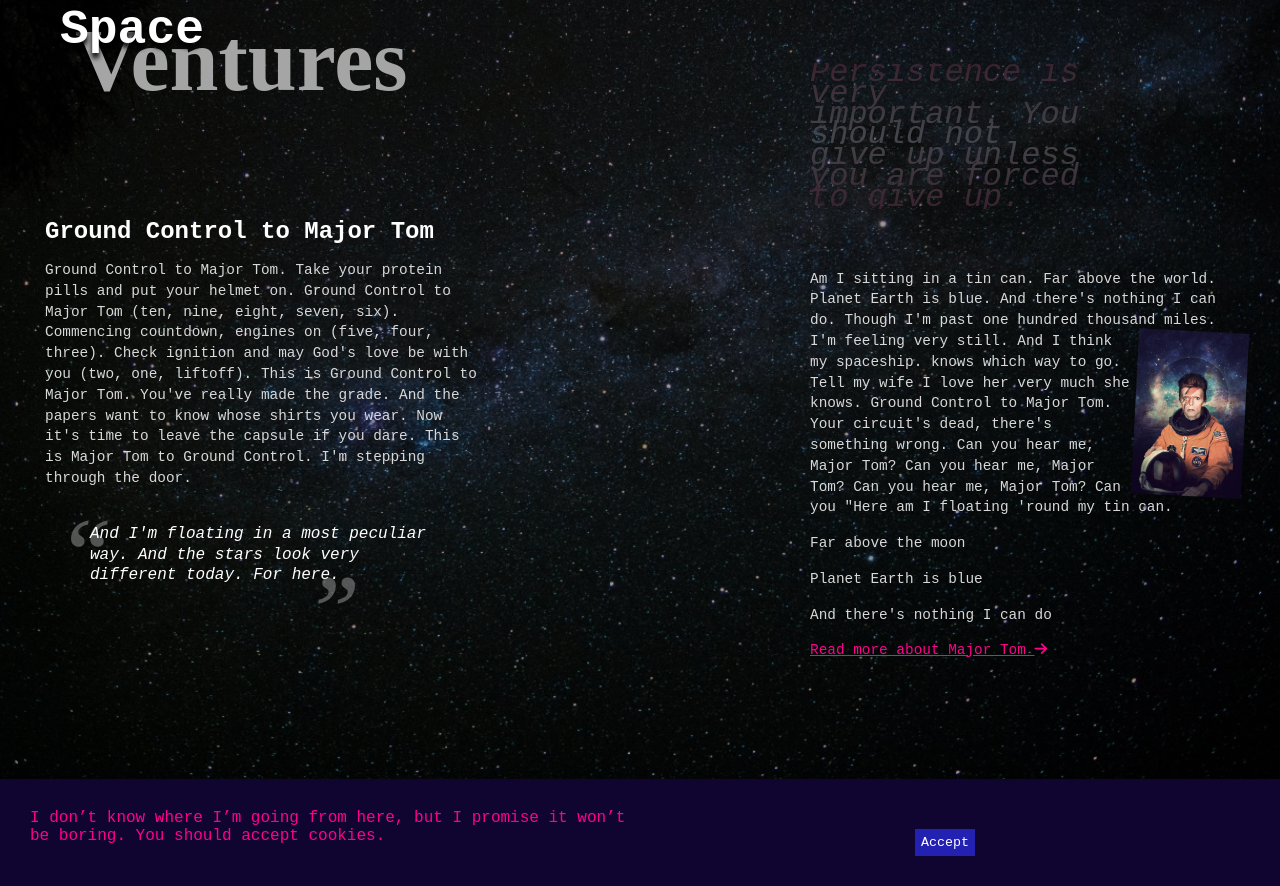
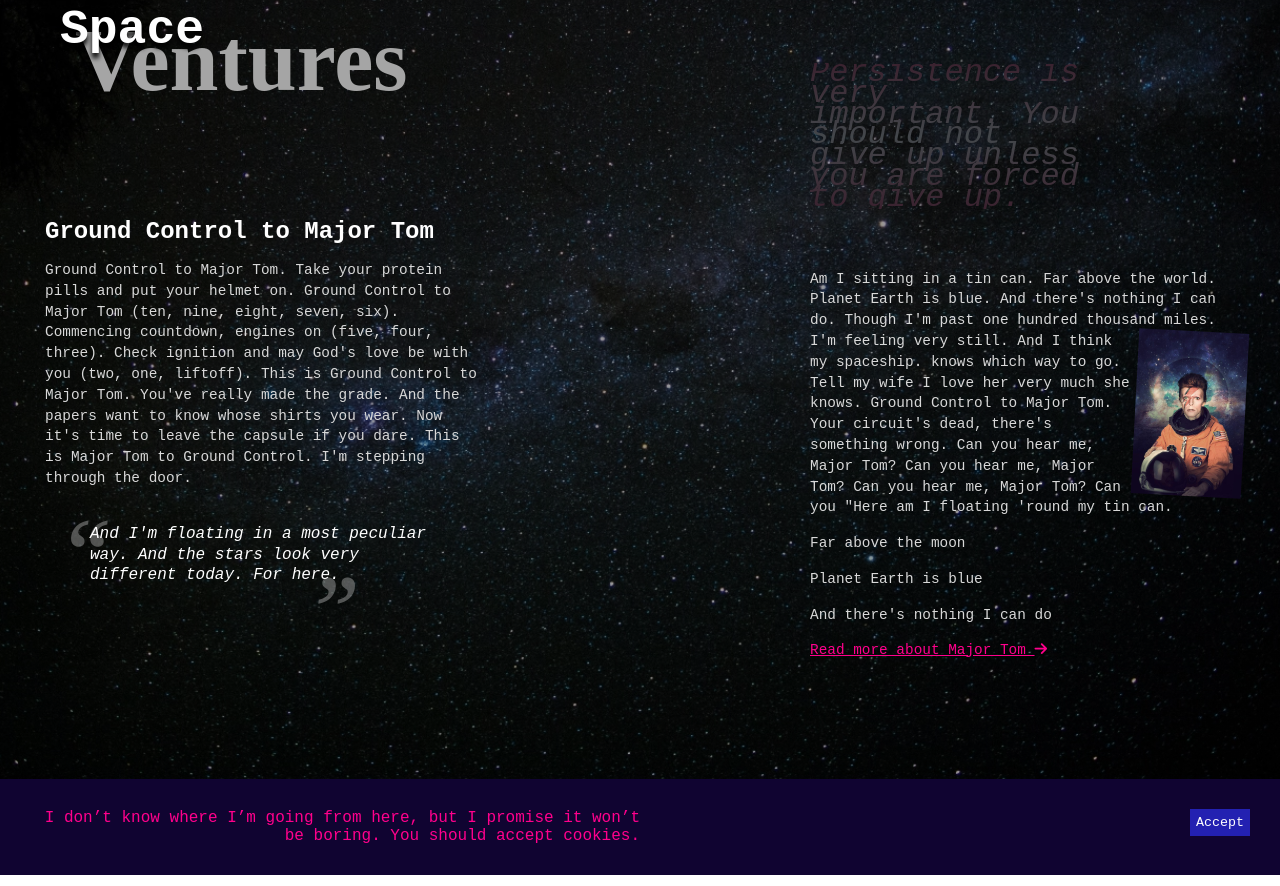
Before and after one commit to K3mp3/Major-Tom-Git, a website built with Parcel: page src/index.html in a window 1280 px wide. Shown: the part 917-1803 px from the top of the page. Built offline with nearby package versions, Linux system fonts and the light colour scheme.

Commit message:
Added styling to the footer for larger screens as well as rearearranged the base styling

```diff
--- a/src/styling/components/_footer.scss
+++ b/src/styling/components/_footer.scss
@@ -5,7 +5,6 @@ footer {
     padding: 30px;
     color: rgb(255, 0, 140);
     text-align: center;
-}
 
     footer p{
         text-align: left;
@@ -23,3 +22,30 @@ footer p{
         background-color: #3533ad;
         cursor: pointer;
     }
+}
+
+
+@media screen and (min-width: 1200px){
+    footer {
+        display: flex;
+        flex-direction: row;
+        text-align: right;
+
+        .cookie-button {
+            background-color: #2321b1;
+            color: #fff;
+            border: none;
+            padding: 6px;
+            right: 0;
+            margin: 0;
+
+        }
+        .cookie-text{
+            width: 50vw;
+        }
+
+        .cookie-accept{
+            width: 50vw;
+        }
+    }
+}
```
Lines whose indentation alone changed are shown as unchanged.
